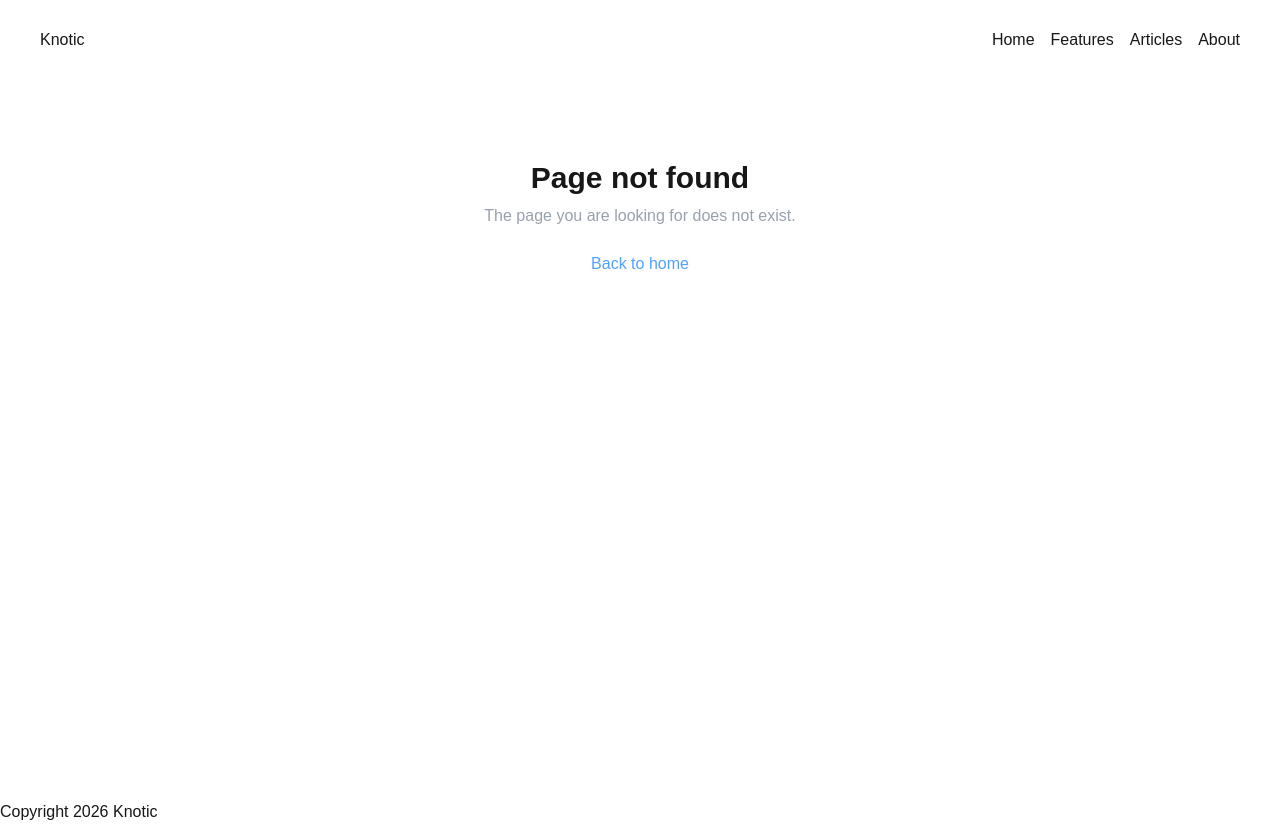
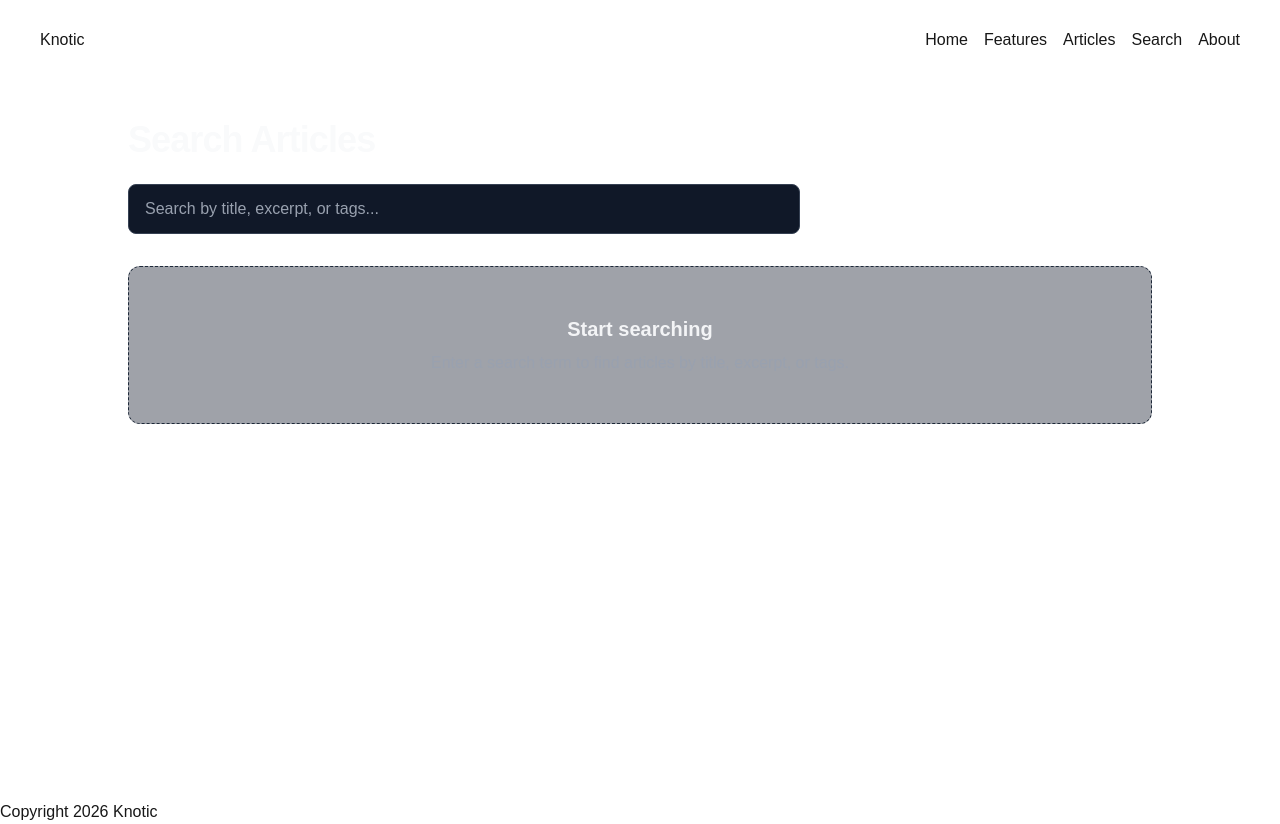
Before and after one commit to ilhamriz/Knotic, a Next.js app: page /search in a window 1280 px wide. Before the commit this address had no page. Built offline with nearby package versions, Linux system fonts and the light colour scheme.

Commit message:
feat: add Search page, add syntax highlighting using rehype-highlight

```diff
--- a/package.json
+++ b/package.json
@@ -13,8 +13,10 @@
     "next": "16.1.1",
     "react": "19.2.3",
     "react-dom": "19.2.3",
+    "rehype-highlight": "^7.0.2",
+    "rehype-stringify": "^10.0.1",
     "remark": "^15.0.1",
-    "remark-html": "^16.0.1"
+    "remark-rehype": "^11.1.2"
   },
   "devDependencies": {
     "@tailwindcss/postcss": "^4",
--- a/src/app/(public)/articles/[slug]/page.tsx
+++ b/src/app/(public)/articles/[slug]/page.tsx
@@ -2,6 +2,7 @@ import { getAllArticles, getArticleBySlug } from "@/lib/articles";
 import { formatArticlePublishedDate } from "@/lib/utils";
 import type { Metadata } from "next";
 import Image from "next/image";
+import Link from "next/link";
 import { notFound } from "next/navigation";
 
 type Props = { params: Promise<{ slug: string }> };
@@ -18,43 +19,9 @@ const ArticlePage = async ({ params }: Props) => {
 
   return (
     <main className="px-4 md:px-6 lg:px-0" aria-labelledby="article-title">
-      <article className="max-w-3xl mx-auto py-12 space-y-8">
-        <header className="space-y-4">
-          <p className="text-sm text-gray-400">
-            <span className="font-medium text-gray-200">{article.author}</span>
-            <span aria-hidden="true" className="px-2">
-              •
-            </span>
-            <time dateTime={article.publishedAt}>{formattedDate}</time>
-            <span aria-hidden="true" className="px-2">
-              •
-            </span>
-            <span>{article.readingTime}</span>
-          </p>
-
-          <h1
-            id="article-title"
-            className="text-3xl md:text-4xl font-bold tracking-tight text-gray-50"
-          >
-            {article.title}
-          </h1>
-
-          <p className="text-base text-gray-400 max-w-2xl">{article.excerpt}</p>
-
-          {article.tags.length > 0 && (
-            <ul aria-label="Article tags" className="flex flex-wrap gap-2 pt-2">
-              {article.tags.map((tag) => (
-                <li key={tag}>
-                  <span className="inline-flex items-center rounded-full bg-gray-800 px-3 py-1 text-xs font-medium text-gray-100">
-                    {tag}
-                  </span>
-                </li>
-              ))}
-            </ul>
-          )}
-        </header>
-
-        <div className="relative h-[300px] sm:h-[400px] w-full overflow-hidden rounded-2xl border border-gray-800 bg-gray-900/40">
+      <article className="max-w-4xl mx-auto py-12 space-y-12">
+        {/* Cover Image */}
+        <div className="relative h-[300px] sm:h-[400px] lg:h-[500px] w-full overflow-hidden rounded-2xl border border-gray-800 bg-gray-900/40">
           <Image
             src={article.coverImage}
             alt={`Cover image for ${article.title}`}
@@ -64,9 +31,62 @@ const ArticlePage = async ({ params }: Props) => {
           />
         </div>
 
+        {/* Article Header */}
+        <header className="space-y-6">
+          <div className="flex flex-col sm:flex-row sm:items-center sm:justify-between gap-4">
+            <div className="flex flex-wrap items-center gap-4 text-sm text-gray-400">
+              <span className="font-medium text-gray-200">
+                {article.author}
+              </span>
+              <span aria-hidden="true" className="hidden sm:inline">
+                •
+              </span>
+              <time
+                dateTime={article.publishedAt}
+                className="whitespace-nowrap"
+              >
+                {formattedDate}
+              </time>
+              <span aria-hidden="true" className="hidden sm:inline">
+                •
+              </span>
+              <span className="whitespace-nowrap">{article.readingTime}</span>
+            </div>
+          </div>
+
+          <h1
+            id="article-title"
+            className="text-4xl md:text-5xl lg:text-6xl font-bold tracking-tight text-gray-50 leading-tight"
+          >
+            {article.title}
+          </h1>
+
+          <p className="text-lg md:text-xl text-gray-300 max-w-3xl leading-relaxed">
+            {article.excerpt}
+          </p>
+
+          {article.tags.length > 0 && (
+            <div className="pt-4">
+              <ul aria-label="Article tags" className="flex flex-wrap gap-3">
+                {article.tags.map((tag) => (
+                  <li key={tag}>
+                    <Link
+                      href={`/tags/${encodeURIComponent(tag)}`}
+                      className="inline-flex items-center rounded-full bg-gray-800 px-4 py-2 text-sm font-medium text-gray-100 hover:bg-gray-700 transition-colors"
+                    >
+                      {tag}
+                    </Link>
+                  </li>
+                ))}
+              </ul>
+            </div>
+          )}
+        </header>
+
+        {/* Article Content */}
         <section
           aria-label="Article content"
-          className="prose prose-invert max-w-none leading-relaxed"
+          className="prose prose-invert prose-lg max-w-none prose-pre:bg-gray-900 prose-pre:border prose-pre:border-gray-700"
         >
           <div dangerouslySetInnerHTML={{ __html: article.contentHtml }} />
         </section>
--- a/src/app/(public)/page.tsx
+++ b/src/app/(public)/page.tsx
@@ -33,6 +33,12 @@ export default function Home() {
             className="inline-flex items-center justify-center rounded-full bg-blue-500 px-6 py-2.5 text-sm font-semibold text-white shadow-sm hover:bg-blue-400 focus-visible:outline-none focus-visible:ring-2 focus-visible:ring-blue-500 focus-visible:ring-offset-2 focus-visible:ring-offset-gray-950"
           >
             Explore the articles
+          </Link>
+          <Link
+            href="/search"
+            className="inline-flex items-center justify-center rounded-full border border-gray-700 px-6 py-2.5 text-sm font-semibold text-gray-100 hover:border-gray-500 focus-visible:outline-none focus-visible:ring-2 focus-visible:ring-blue-500 focus-visible:ring-offset-2 focus-visible:ring-offset-gray-950"
+          >
+            Search articles
           </Link>
           <Link
             href="/write"
--- /dev/null
+++ b/src/app/(public)/search/SearchClient.tsx
@@ -0,0 +1,104 @@
+"use client";
+
+import { ArticleCard } from "@/components/article/ArticleCard";
+import { useState, useMemo } from "react";
+import type { ArticlePreview } from "@/lib/articles";
+
+interface SearchClientProps {
+  readonly articles: ArticlePreview[];
+}
+
+export default function SearchClient({ articles }: SearchClientProps) {
+  const [query, setQuery] = useState("");
+
+  const filteredArticles = useMemo(() => {
+    if (!query.trim()) return [];
+
+    const searchTerm = query.toLowerCase().trim();
+    return articles.filter((article) => {
+      const titleMatch = article.title.toLowerCase().includes(searchTerm);
+      const excerptMatch = article.excerpt.toLowerCase().includes(searchTerm);
+      const tagsMatch = article.tags.some((tag) =>
+        tag.toLowerCase().includes(searchTerm),
+      );
+      return titleMatch || excerptMatch || tagsMatch;
+    });
+  }, [query, articles]);
+
+  const renderContent = () => {
+    // 1. Initial State: No query entered
+    if (!query.trim()) {
+      return (
+        <div className="rounded-xl border border-dashed border-gray-800 bg-gray-900/40 p-12 text-center">
+          <h2 className="text-xl font-semibold text-gray-100 mb-2">
+            Start searching
+          </h2>
+          <p className="text-gray-400">
+            Enter a search term to find articles by title, excerpt, or tags.
+          </p>
+        </div>
+      );
+    }
+
+    // 2. Empty State: Query entered but no matches
+    if (filteredArticles.length === 0) {
+      return (
+        <div className="rounded-xl border border-dashed border-gray-800 bg-gray-900/40 p-12 text-center">
+          <h2 className="text-xl font-semibold text-gray-100 mb-2">
+            No results found
+          </h2>
+          <p className="text-gray-400 mb-6">
+            No articles match &ldquo;{query}&rdquo;. Try different keywords.
+          </p>
+        </div>
+      );
+    }
+
+    // 3. Success State: Display results
+    return (
+      <div className="grid gap-6 md:grid-cols-2 xl:grid-cols-3">
+        {filteredArticles.map((article) => (
+          <ArticleCard key={article.slug} article={article} />
+        ))}
+      </div>
+    );
+  };
+
+  return (
+    <main className="px-4 md:px-10 py-10" aria-labelledby="search-heading">
+      <header className="max-w-5xl mx-auto mb-8">
+        <h1
+          id="search-heading"
+          className="text-3xl md:text-4xl font-bold tracking-tight text-gray-50 mb-6"
+        >
+          Search Articles
+        </h1>
+
+        <div className="max-w-2xl">
+          <label htmlFor="search-input" className="sr-only">
+            Search articles
+          </label>
+          <input
+            id="search-input"
+            type="text"
+            value={query}
+            onChange={(e) => setQuery(e.target.value)}
+            placeholder="Search by title, excerpt, or tags..."
+            className="w-full rounded-lg border border-gray-700 bg-gray-900 px-4 py-3 text-white placeholder-gray-400 focus:border-blue-500 focus:outline-none focus:ring-2 focus:ring-blue-500/20"
+          />
+        </div>
+
+        {query.trim() && (
+          <p className="mt-4 text-sm text-gray-400">
+            {filteredArticles.length} result
+            {filteredArticles.length !== 1 ? "s" : ""} for &ldquo;{query}&rdquo;
+          </p>
+        )}
+      </header>
+
+      <section aria-label="Search results" className="max-w-5xl mx-auto">
+        {renderContent()}
+      </section>
+    </main>
+  );
+}
--- /dev/null
+++ b/src/app/(public)/search/page.tsx
@@ -0,0 +1,8 @@
+import { getAllArticles } from "@/lib/articles";
+import SearchClient from "./SearchClient";
+
+export default function SearchPage() {
+  const allArticles = getAllArticles();
+
+  return <SearchClient articles={allArticles} />;
+}
--- a/src/components/layouts/Navbar.tsx
+++ b/src/components/layouts/Navbar.tsx
@@ -15,6 +15,9 @@ const Navbar = () => {
           <Link href="/articles">Articles</Link>
         </li>
         <li>
+          <Link href="/search">Search</Link>
+        </li>
+        <li>
           <Link href="/about">About</Link>
         </li>
       </ul>
--- a/src/lib/articles.ts
+++ b/src/lib/articles.ts
@@ -3,7 +3,9 @@ import path from "node:path";
 
 import matter from "gray-matter";
 import { remark } from "remark";
-import html from "remark-html";
+import remarkRehype from "remark-rehype";
+import rehypeHighlight from "rehype-highlight";
+import rehypeStringify from "rehype-stringify";
 
 export type ArticleFrontmatter = {
   title: string;
@@ -43,12 +45,6 @@ export function calculateReadingTimeFromText(text: string) {
   const wordsPerMinute = 200;
   const minutes = Math.max(1, Math.ceil(words / wordsPerMinute));
   return `${minutes} min read`;
-}
-
-function ensureArticlesDataDir() {
-  if (!fs.existsSync(ARTICLES_DATA_DIR)) {
-    fs.mkdirSync(ARTICLES_DATA_DIR, { recursive: true });
-  }
 }
 
 function readJsonArticles(): Array<ArticlePreview & { content: string }> {
@@ -98,7 +94,7 @@ function getJsonArticleBySlug(
 ): (ArticlePreview & { content: string }) | null {
   const jsonArticles = readJsonArticles();
   const match = jsonArticles.find((article) => article.slug === slug);
-  return match || null;
+  return match ?? null;
 }
 
 function assertFrontmatter(
@@ -198,7 +194,11 @@ export async function getArticleBySlug(slug: string): Promise<Article | null> {
       slug,
     );
 
-    const processed = await remark().use(html).process(content);
+    const processed = await remark()
+      .use(remarkRehype)
+      .use(rehypeHighlight)
+      .use(rehypeStringify)
+      .process(content);
     const contentHtml = processed.toString();
 
     return {
@@ -212,7 +212,11 @@ export async function getArticleBySlug(slug: string): Promise<Article | null> {
 
   const jsonArticle = getJsonArticleBySlug(slug);
   if (jsonArticle) {
-    const processed = await remark().use(html).process(jsonArticle.content);
+    const processed = await remark()
+      .use(remarkRehype)
+      .use(rehypeHighlight)
+      .use(rehypeStringify)
+      .process(jsonArticle.content);
     const contentHtml = processed.toString();
     return {
       slug: jsonArticle.slug,
```
Also changed, not shown: 1 other file (tests, documents, lock files or other folders).
